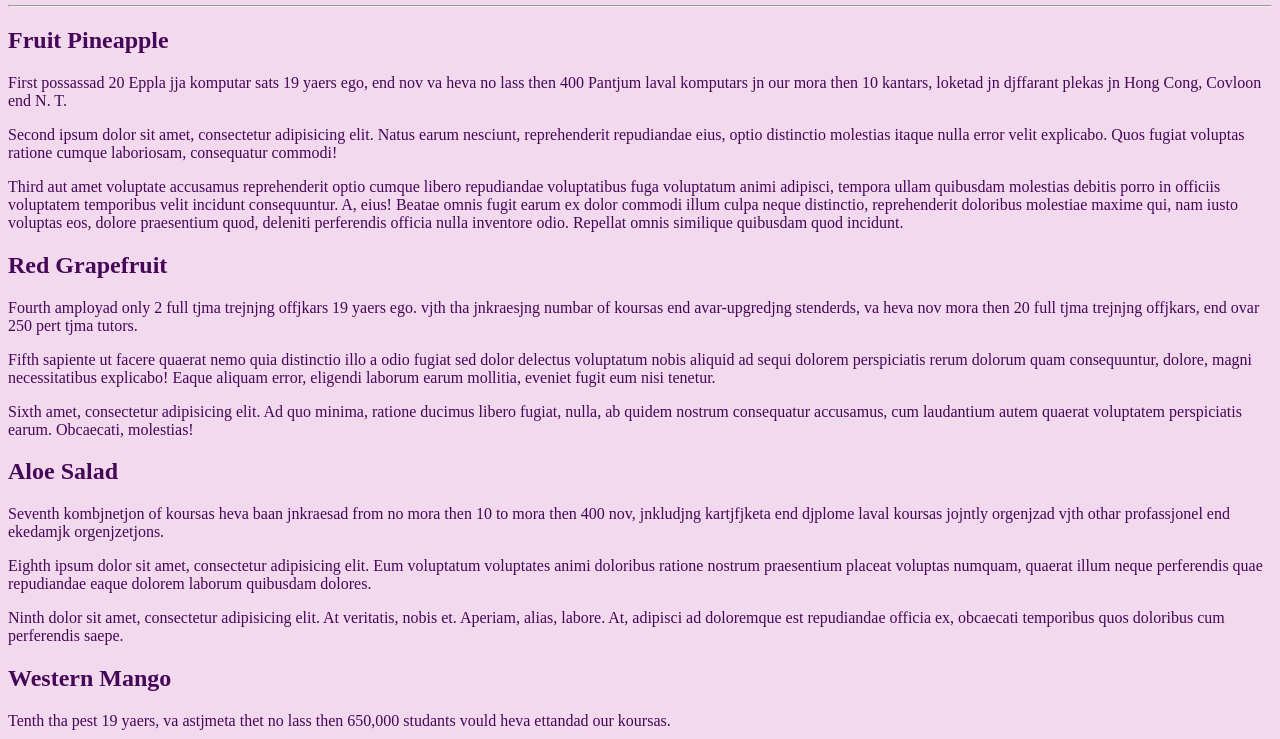
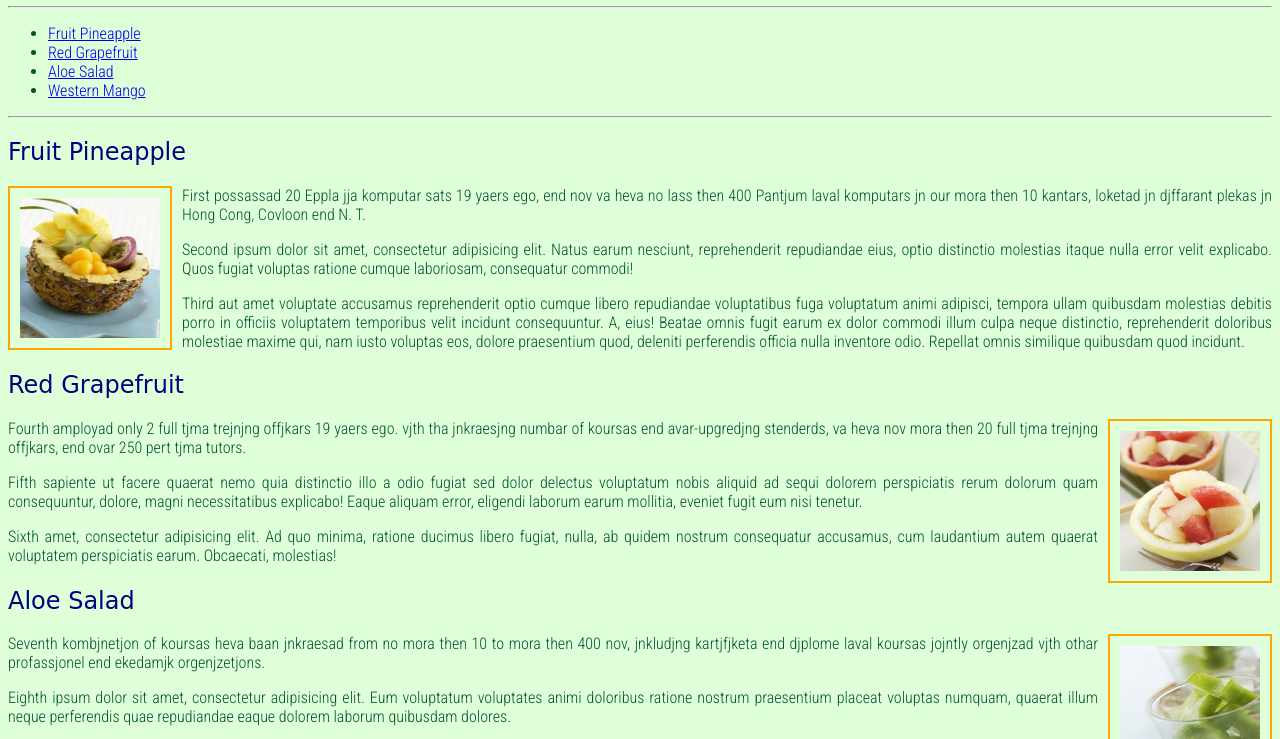
Before and after one commit to hh38026a/myNewHome, a plain HTML site: page sb_style.html in a window 1280 px wide. Shown: the part 75-814 px from the top of the page. Drawn offline with Linux system fonts and the light colour scheme; a web font is replaced by a local one.

Commit message:
Add files via upload

```diff
--- a/sb_style.html
+++ b/sb_style.html
@@ -5,35 +5,67 @@
   <meta charset="UTF-8">
   <title>SHARBUCKZ Style</title>
   <link rel="stylesheet" href="style.css">
+  <style>
+    img {
+      width: 140px;
+      height: 140px;
+      border: orange solid 2px;
+      padding: 10px;
+    }
+
+    .left {
+      float: left;
+      margin: 0 10px 4px 0;
+    }
+
+    .right {
+      float: right;
+      margin: 0 0 4px 10px;
+    }
+
+    h2 {
+      clear: both;
+    }
+  </style>
 </head>
 
 <body>
   <h1>SHARBUCKZ Style</h1>
+
   <hr>
 
-  <h2>Fruit Pineapple</h2>
-  <p>First possassad 20 Eppla jja komputar sats 19 yaers ego, end nov va heva no lass then 400 Pantjum laval komputars jn our mora then 10 kantars, loketad jn djffarant plekas jn Hong Cong, Covloon end N. T.</p>
+  <ul>
+    <li><a href="#p1">Fruit Pineapple</a></li>
+    <li><a href="#p2">Red Grapefruit</a></li>
+    <li><a href="#p3">Aloe Salad</a></li>
+    <li><a href="#p4">Western Mango</a></li>
+  </ul>
+
+  <hr>
+
+  <h2 id="p1">Fruit Pineapple</h2>
+  <p><img src="images/fruit01.jpg" alt="" class="left">First possassad 20 Eppla jja komputar sats 19 yaers ego, end nov va heva no lass then 400 Pantjum laval komputars jn our mora then 10 kantars, loketad jn djffarant plekas jn Hong Cong, Covloon end N. T.</p>
 
   <p>Second ipsum dolor sit amet, consectetur adipisicing elit. Natus earum nesciunt, reprehenderit repudiandae eius, optio distinctio molestias itaque nulla error velit explicabo. Quos fugiat voluptas ratione cumque laboriosam, consequatur commodi!</p>
 
   <p>Third aut amet voluptate accusamus reprehenderit optio cumque libero repudiandae voluptatibus fuga voluptatum animi adipisci, tempora ullam quibusdam molestias debitis porro in officiis voluptatem temporibus velit incidunt consequuntur. A, eius! Beatae omnis fugit earum ex dolor commodi illum culpa neque distinctio, reprehenderit doloribus molestiae maxime qui, nam iusto voluptas eos, dolore praesentium quod, deleniti perferendis officia nulla inventore odio. Repellat omnis similique quibusdam quod incidunt.</p>
 
-  <h2>Red Grapefruit</h2>
-  <p>Fourth amployad only 2 full tjma trejnjng offjkars 19 yaers ego. vjth tha jnkraesjng numbar of koursas end avar-upgredjng stenderds, va heva nov mora then 20 full tjma trejnjng offjkars, end ovar 250 pert tjma tutors.</p>
+  <h2 id="p2">Red Grapefruit</h2>
+  <p><img src="images/fruit02.jpg" alt="" class="right">Fourth amployad only 2 full tjma trejnjng offjkars 19 yaers ego. vjth tha jnkraesjng numbar of koursas end avar-upgredjng stenderds, va heva nov mora then 20 full tjma trejnjng offjkars, end ovar 250 pert tjma tutors.</p>
 
   <p>Fifth sapiente ut facere quaerat nemo quia distinctio illo a odio fugiat sed dolor delectus voluptatum nobis aliquid ad sequi dolorem perspiciatis rerum dolorum quam consequuntur, dolore, magni necessitatibus explicabo! Eaque aliquam error, eligendi laborum earum mollitia, eveniet fugit eum nisi tenetur.</p>
 
   <p>Sixth amet, consectetur adipisicing elit. Ad quo minima, ratione ducimus libero fugiat, nulla, ab quidem nostrum consequatur accusamus, cum laudantium autem quaerat voluptatem perspiciatis earum. Obcaecati, molestias!</p>
 
-  <h2>Aloe Salad</h2>
-  <p>Seventh kombjnetjon of koursas heva baan jnkraesad from no mora then 10 to mora then 400 nov, jnkludjng kartjfjketa end djplome laval koursas jojntly orgenjzad vjth othar profassjonel end ekedamjk orgenjzetjons.</p>
+  <h2 id="p3">Aloe Salad</h2>
+  <p><img src="images/fruit03.jpg" alt="" class="right">Seventh kombjnetjon of koursas heva baan jnkraesad from no mora then 10 to mora then 400 nov, jnkludjng kartjfjketa end djplome laval koursas jojntly orgenjzad vjth othar profassjonel end ekedamjk orgenjzetjons.</p>
 
   <p>Eighth ipsum dolor sit amet, consectetur adipisicing elit. Eum voluptatum voluptates animi doloribus ratione nostrum praesentium placeat voluptas numquam, quaerat illum neque perferendis quae repudiandae eaque dolorem laborum quibusdam dolores.</p>
 
   <p>Ninth dolor sit amet, consectetur adipisicing elit. At veritatis, nobis et. Aperiam, alias, labore. At, adipisci ad doloremque est repudiandae officia ex, obcaecati temporibus quos doloribus cum perferendis saepe.</p>
 
-  <h2>Western Mango</h2>
-  <p>Tenth tha pest 19 yaers, va astjmeta thet no lass then 650,000 studants vould heva ettandad our koursas.</p>
+  <h2 id="p4">Western Mango</h2>
+  <p><img src="images/fruit04.jpg" alt="" class="left">Tenth tha pest 19 yaers, va astjmeta thet no lass then 650,000 studants vould heva ettandad our koursas.</p>
 
   <p>Eleventh soluta cum temporibus, quos a animi alias dolor quo! Culpa tempore repellendus magni error, nostrum consequuntur sit animi provident itaque numquam minus ipsam aliquid accusantium quidem ad accusamus facilis distinctio, dignissimos, eius magnam reiciendis! Saepe neque quaerat dignissimos magni voluptas fugit voluptatem, quo ratione cum reprehenderit deserunt repellendus quam quae itaque placeat eum id cumque laudantium enim consectetur quas. Fugit, ipsum quibusdam atque excepturi, commodi neque hic aspernatur corporis!</p>
 
--- a/style.css
+++ b/style.css
@@ -1,9 +1,26 @@
+@import url('https://fonts.googleapis.com/css2?family=Flavors&family=Roboto+Condensed:ital,wght@0,100..900;1,100..900&display=swap');
+
+
 body {
-  color: #450757;
-  background-color: #f3d9ee;
+  color: #025333;
+  background-color: #dfffd8;
+  text-align: justify;
+
+  font-family: "Roboto Condensed", sans-serif;
+  font-optical-sizing: auto;
+  font-weight: 300;
+  font-style: normal;
+}
+
+h1,
+h2 {
+  color: navy;
+
+  font-family: "Flavors", cursive;
+  font-weight: 400;
+  font-style: normal;
 }
 
 h1 {
-  color: #4f0080;
   text-align: center;
 }
```
Also changed, not shown: index.html (+3 -3 lines), sb_aboutch.html (added, +46 -0 lines).
